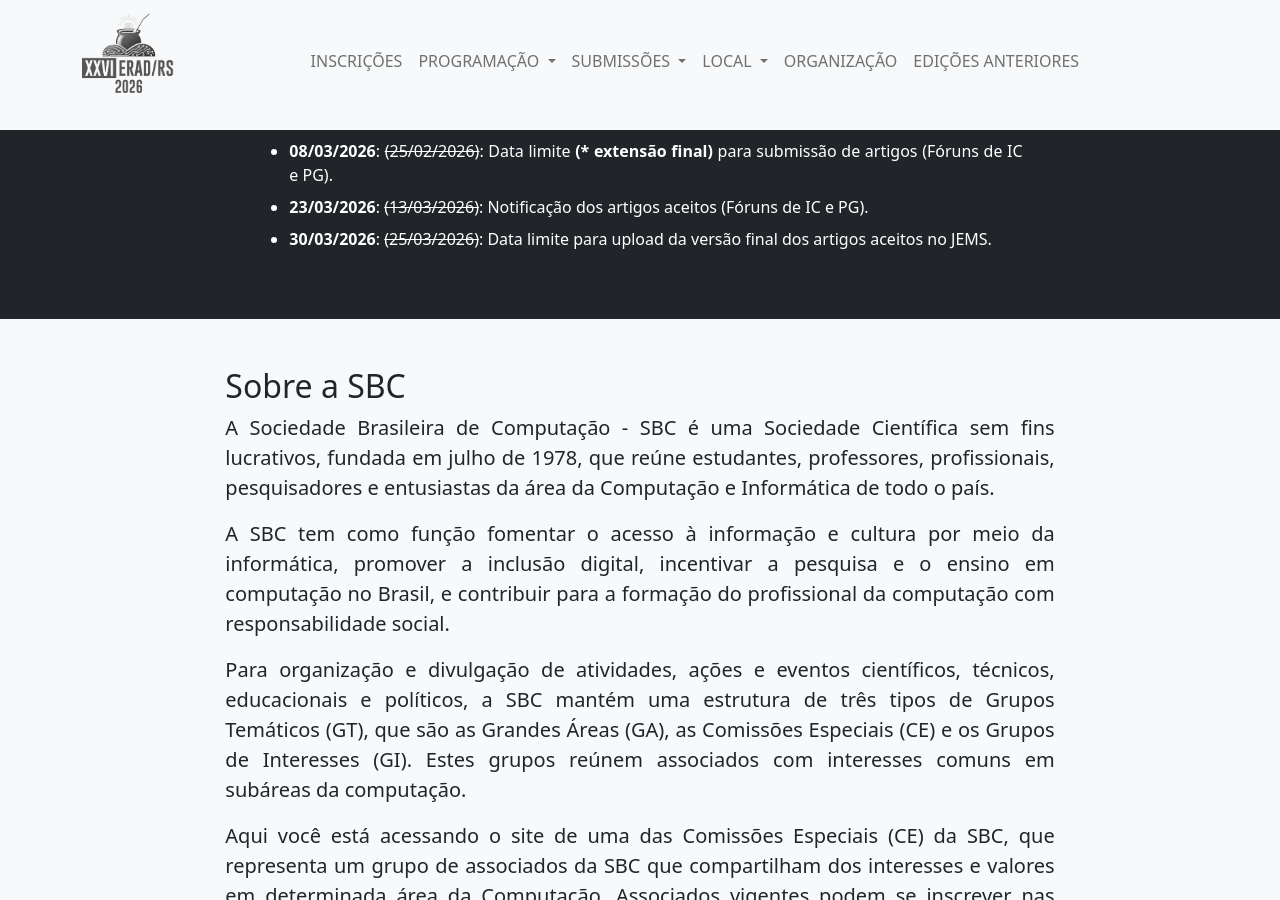
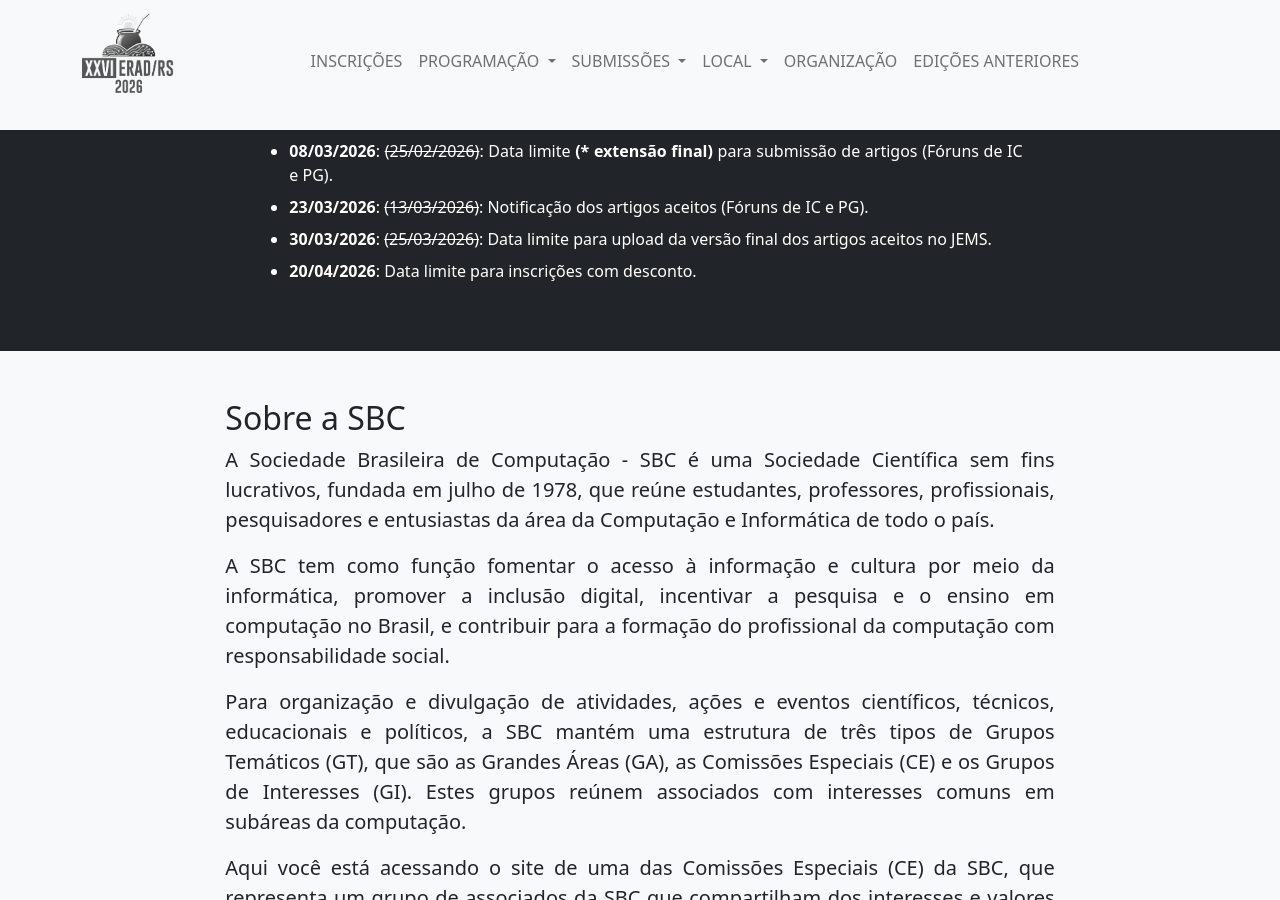
Before and after one commit to cradrs/eradrs2026, a Jekyll site: the page built from index.markdown, in a window 1280 px wide and 900 px high, scrolled down 1532 px. Built offline with Jekyll 4.4.1, drawn with Linux system fonts in a browser that asks for light colours.

Commit message:
datas importantes - limite inscrição com desconto

```diff
--- a/_layouts/home.html
+++ b/_layouts/home.html
@@ -37,7 +37,10 @@ A organização geral da XXVI ERAD/RS, assim como em diferentes atividades previ
             <li><b>08/03/2026</b>: <del>(25/02/2026)</del>: Data limite <b>(* extensão final)</b> para submissão de artigos (Fóruns de IC e PG).</li>
             <li><b>23/03/2026</b>: <del>(13/03/2026)</del>: Notificação dos artigos aceitos (Fóruns de IC e PG).</li>
             <li><b>30/03/2026</b>: <del>(25/03/2026)</del>: Data limite para upload da versão final dos artigos aceitos no JEMS.</li>
+            <li><b>20/04/2026</b>: Data limite para inscrições com desconto.</li>
+
         </ul>
+
 
     </div>
 </section>
```
Also changed, not shown: 2 other files.
